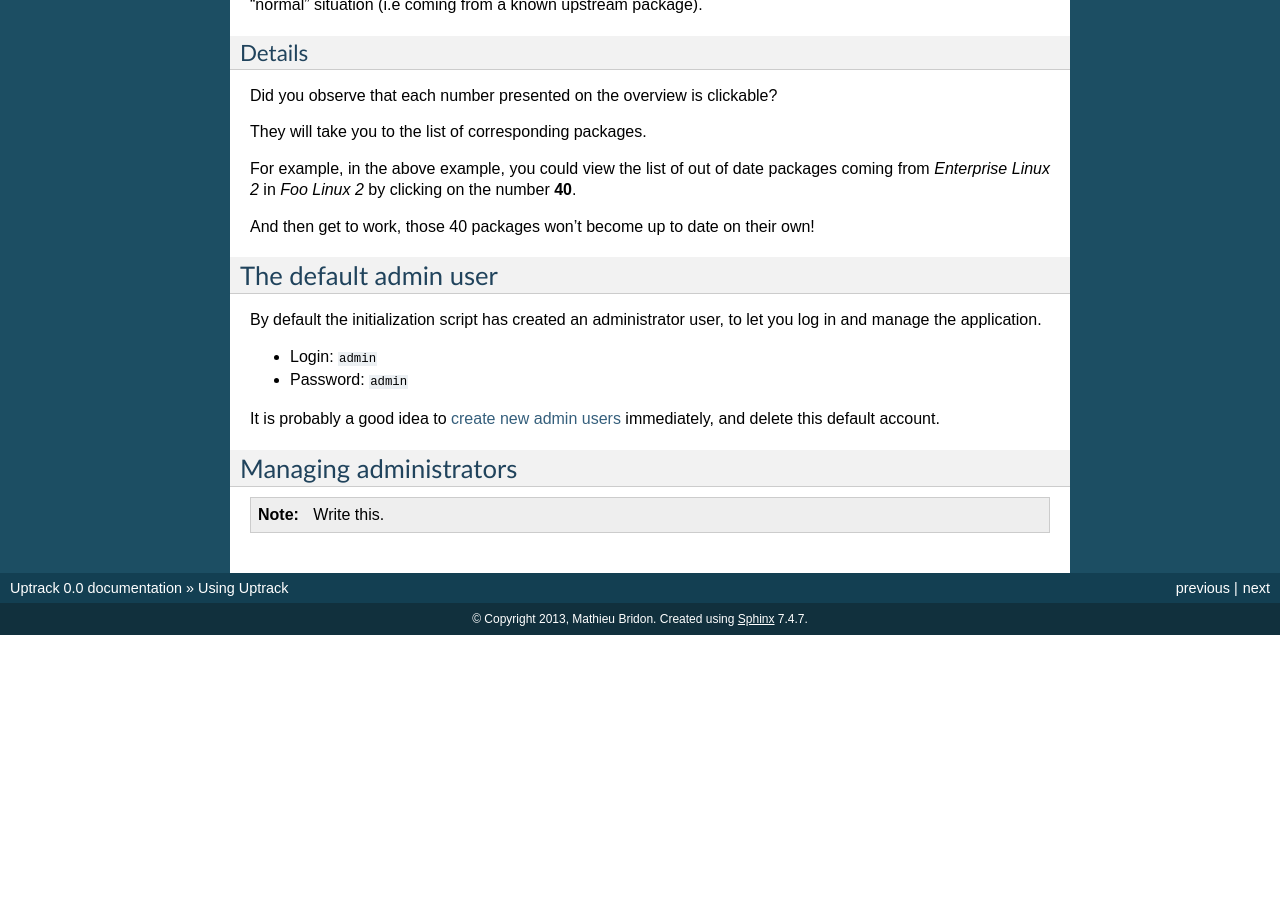
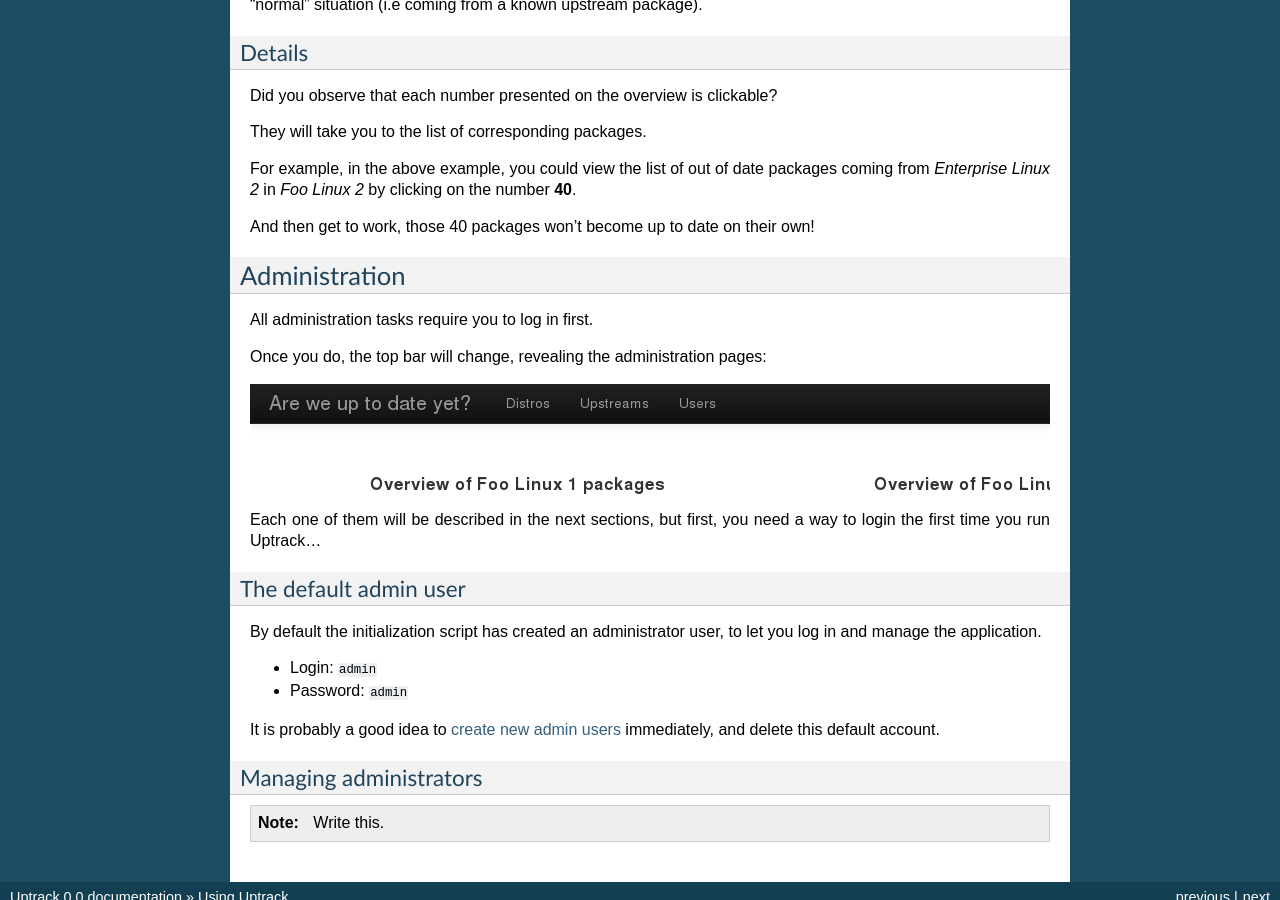
Before and after one commit to network-box/uptrack, a Sphinx documentation site: the page built from doc/source/usage.rst, in a window 1280 px wide and 900 px high, scrolled down 2243 px. Built offline with Sphinx 7.4.7, drawn with Linux system fonts in a browser that asks for light colours; before the commit the page ends 2878 px from its top, so only the background shows below that.

Commit message:
doc: Start the admin narrative

```diff
--- a/doc/source/usage.rst
+++ b/doc/source/usage.rst
@@ -118,8 +118,21 @@
 
 And then get to work, those 40 packages won't become up to date on their own!
 
+Administration
+==============
+
+All administration tasks require you to log in first.
+
+Once you do, the top bar will change, revealing the administration pages:
+
+.. image:: _static/admin-controls.png
+   :align: center
+
+Each one of them will be described in the next sections, but first, you need a
+way to login the first time you run Uptrack...
+
 The default admin user
-======================
+----------------------
 
 By default the initialization script has created an administrator user, to let
 you log in and manage the application.
@@ -133,6 +146,6 @@
 .. _manage-users:
 
 Managing administrators
-=======================
+-----------------------
 
 .. note:: Write this.
```
Also changed, not shown: doc/source/_static/admin-controls.png (added).
